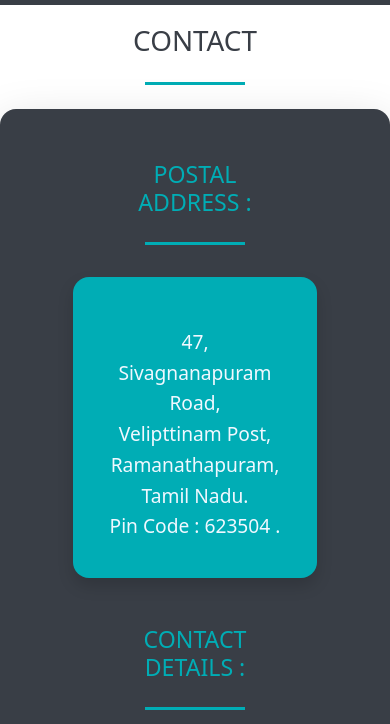
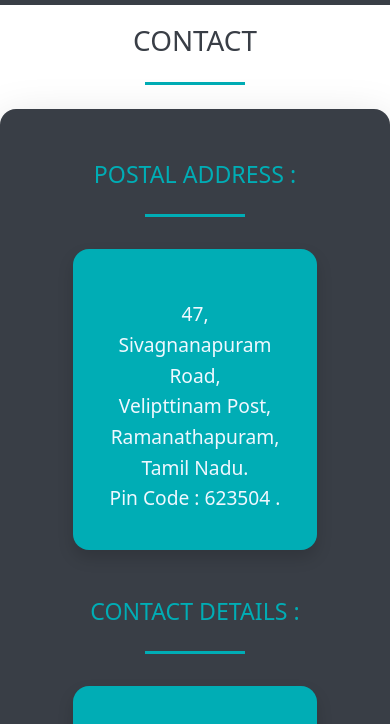
Before and after one commit to smjhsn/portfolio, a plain HTML site: page contact/index.html in a window 390 px wide. Shown: the part 66-790 px from the top of the page. Drawn offline with nearby package versions, Linux system fonts and the light colour scheme.

Commit message:
Update index.html

```diff
--- a/contact/index.html
+++ b/contact/index.html
@@ -39,7 +39,7 @@
     <div class="container div-dark shadow-lg rounded-4 pt-1 pb-5">
       <section class="section-address container mt-5 ">
           <div class="row justify-content-center">
-            <div class="col-6 col-md-3 text-center">
+            <div class="col col-md-3 text-center">
               <h3>Postal Address : </h3>
             </div>
           </div>
@@ -55,7 +55,7 @@
       </section>
       <section class="section-details container">
         <div class="row mt-5 justify-content-center">
-          <div class="col-6 col-md-3 text-center">
+          <div class="col col-md-3 text-center">
             <h3>Contact Details : </h3>
           </div>
         </div>
```
